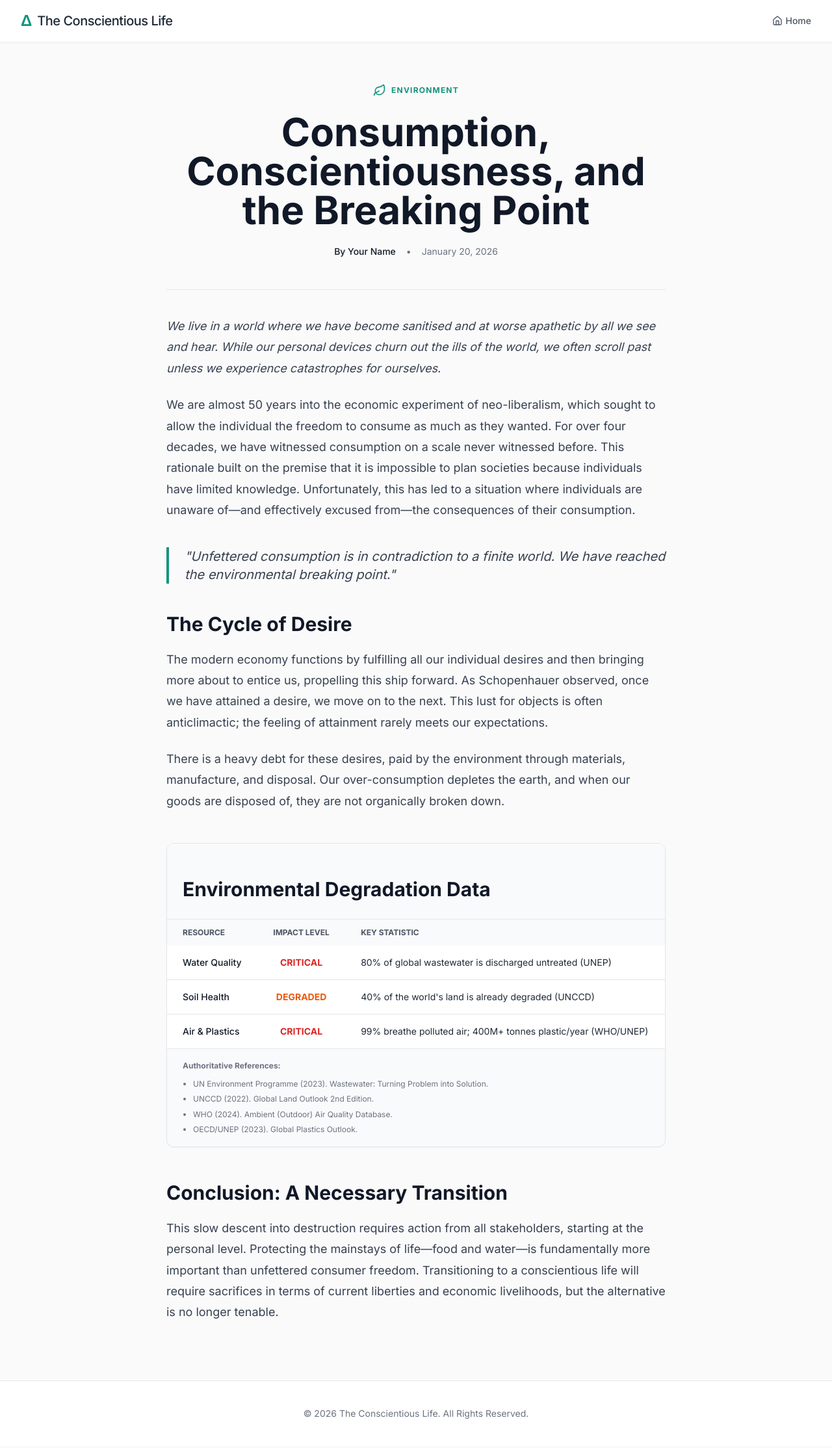
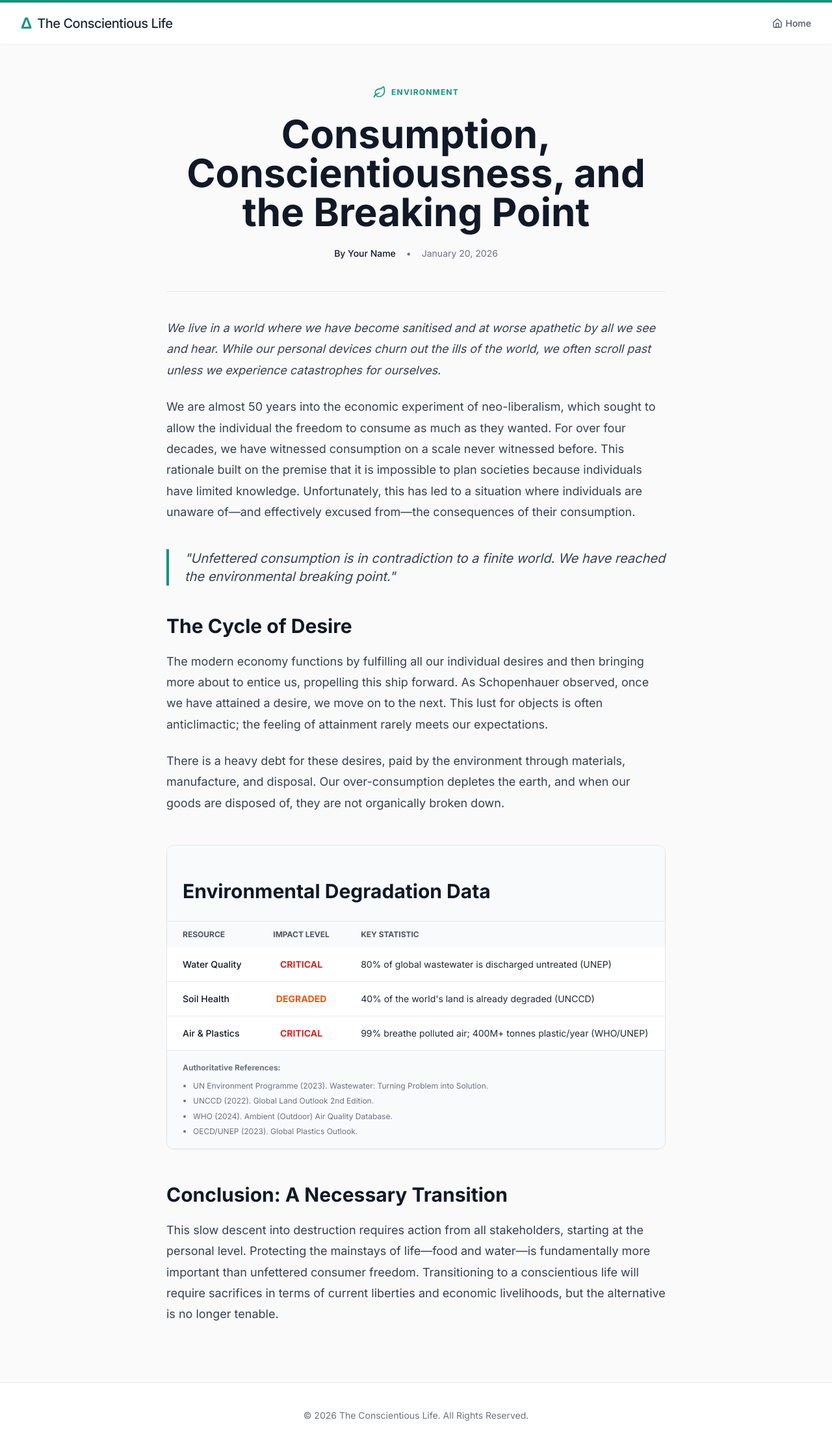
Before and after one commit to theconscientiouslife1-coder/TheCL, a Jekyll site: the page the_environment_main_article.html, which Jekyll copies as it is, in a window 1280 px wide. Shown: the whole page at 65% size. Built offline with Jekyll 4.4.1, drawn with Linux system fonts in a browser that asks for light colours; nearby versions of some CDN libraries.

Commit message:
update ribbon on article

```diff
--- a/the_environment_main_article.html
+++ b/the_environment_main_article.html
@@ -35,7 +35,7 @@
 </head>
 <body class="bg-neutral-50 text-gray-800">
 
-    <header class="bg-white shadow-sm border-b border-gray-100">
+    <header class="bg-white shadow-sm border-t-4 border-[#14947c]">
         <div class="container mx-auto px-4 sm:px-6 lg:px-8">
             <div class="flex justify-between items-center py-4">
                 <a href="index.html" class="flex items-center space-x-2 text-gray-800">
```
